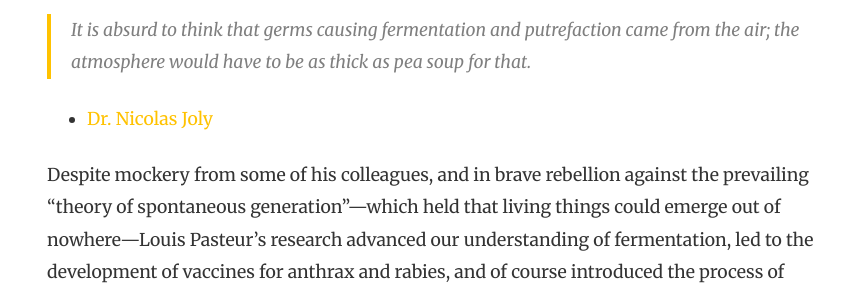
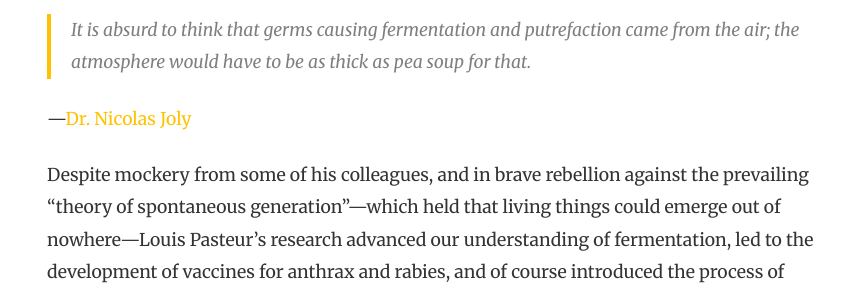
Before and after one commit to bruab/onestar, a Jekyll site: the page built from _posts/2024-03-27-louis-pasteur.md, in a window 1280 px wide and 900 px high, scrolled down 819 px. Shown: the part 252-546 px from the top of the window, without its empty margins (53-897 px from the left). Built offline with Jekyll 4.4.1, drawn with Linux system fonts in a browser that asks for light colours; nearby versions of some CDN libraries; comment, search, counter and statistics services are not loaded.

Commit message:
update quote punctuation

```diff
--- a/_posts/2024-03-27-louis-pasteur.md
+++ b/_posts/2024-03-27-louis-pasteur.md
@@ -10,6 +10,6 @@ featured: false
 
 > It is absurd to think that germs causing fermentation and putrefaction came from the air; the atmosphere would have to be as thick as pea soup for that.
 
-- [Dr. Nicolas Joly](https://www.researchgate.net/publication/331586732_JSE_editorial_26-1_on_foolish_scientific_invective)
+—[Dr. Nicolas Joly](https://www.researchgate.net/publication/331586732_JSE_editorial_26-1_on_foolish_scientific_invective)
 
 Despite mockery from some of his colleagues, and in brave rebellion against the prevailing "theory of spontaneous generation"—which held that living things could emerge out of nowhere—Louis Pasteur's research advanced our understanding of fermentation, led to the development of vaccines for anthrax and rabies, and of course introduced the process of pasterization to remove bacteria from milk.
```
